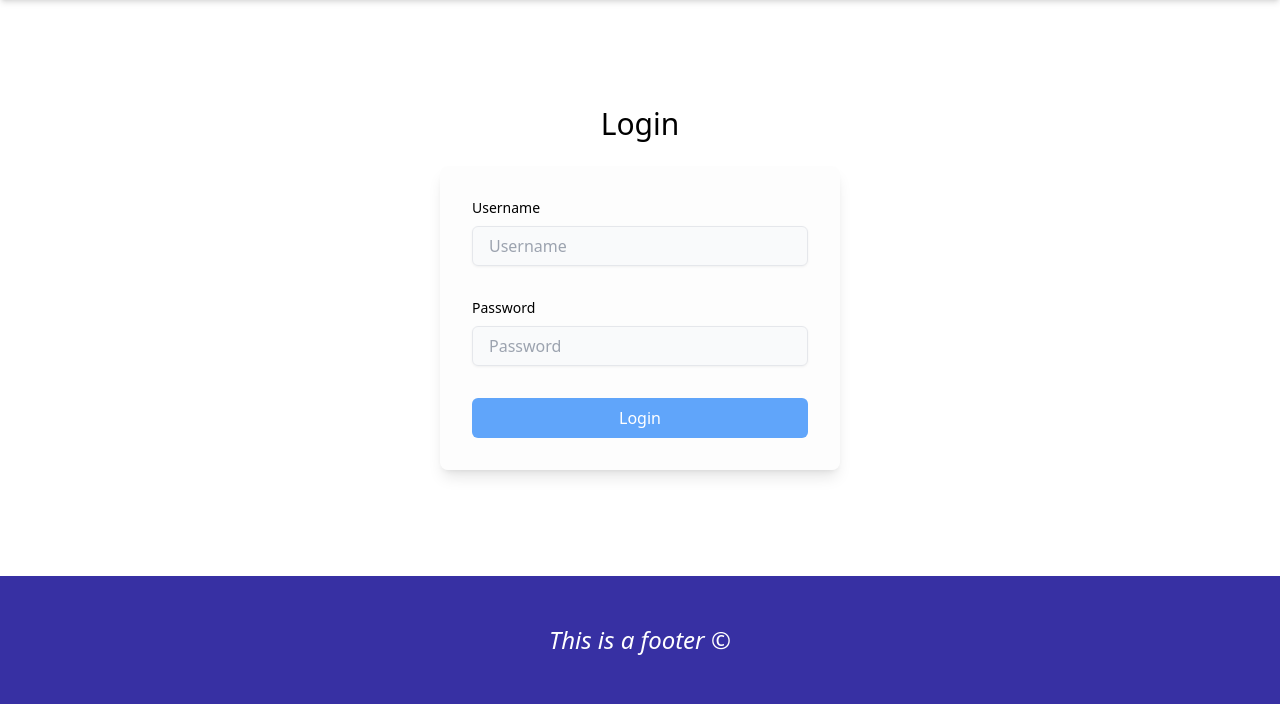
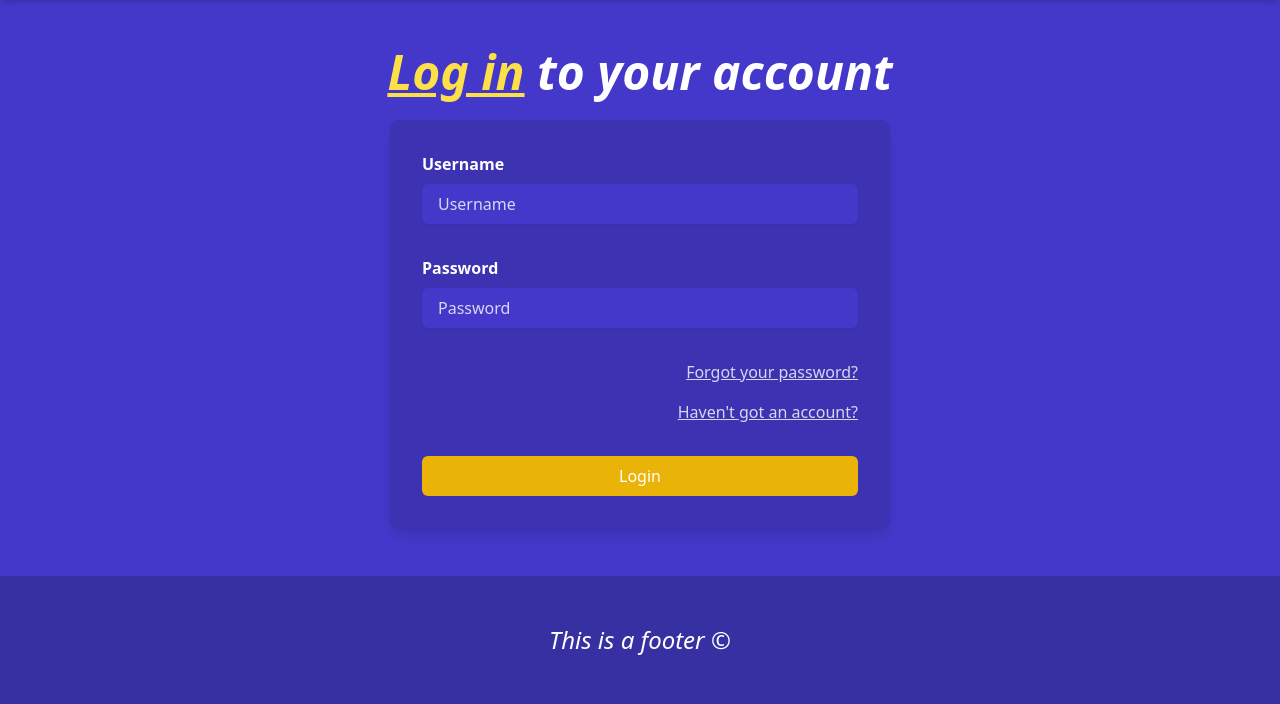
Before and after one commit to javierlnmn/django-scheduling, a Django app: page /accounts/login/ in a window 1280 px wide. Shown: the part 96-800 px from the top of the page. Run offline with Django 5.2, Linux system fonts and the light colour scheme; parts of the project's set-up code (start-up, migrations or seed data) failed here and were passed over; some libraries are stand-ins or nearby versions.

Commit message:
Login template adapted

```diff
--- a/accounts/templates/registration/login.html
+++ b/accounts/templates/registration/login.html
@@ -3,27 +3,31 @@
 
 {% block content %}
 
-<main class="flex-1 grid place-items-center">
+<main class="flex-1 grid place-items-center bg-indigo-700 text-white">
 
     <section class="w-11/12 max-w-[1200px] mx-auto py-6">
 
-        <h1 class="text-3xl text-center">Login</h1>
+        <h2 class="text-5xl max-md:text-3xl font-black text-center italic"><span class="underline text-yellow-300 decoration-yellow-300">Log in</span> to your account</h2>
 
-        <div class="max-w-[400px] mx-auto bg-gray-100/20 shadow-lg rounded-lg p-8 mt-6">
+        <div class="max-w-[500px] mx-auto bg-indigo-800/60 shadow-lg rounded-lg p-8 mt-6">
             <form method="POST" action="{% url 'accounts:login' %}">
                 {% csrf_token %}
                 <div class="flex flex-col gap-8">
                     <div class="group w-full">
-                        <label for="password" class="block w-full pb-2 text-sm font-medium transition-all duration-200 ease-in-out group-focus-within:text-blue-500">Username</label>
-                        <input required type="username" name="username" id="username" placeholder="Username" class="h-10 w-full border-[1px] border-gray-200 rounded-md bg-gray-50 px-4 font-thin outline-none drop-shadow-sm transition-all duration-200 ease-in-out focus:bg-white focus:ring-2 focus:ring-blue-500" />
+                        <label for="password" class="block font-bold w-full pb-2 text-md transition-all duration-200 ease-in-out group-focus-within:text-yellow-500">Username</label>
+                        <input required type="username" name="username" id="username" placeholder="Username" class="h-10 w-full border-0 placeholder-white/80 group-focus-within:placeholder-yellow-400/80 rounded-md px-4 outline-none drop-shadow-sm transition-all duration-200 ease-in-out bg-indigo-700 focus:ring-0" />
                     </div>
 
                     <div class="group w-full">
-                        <label for="password" class="block w-full pb-2 text-sm font-medium transition-all duration-200 ease-in-out group-focus-within:text-blue-500">Password</label>
-                        <input required type="password" name="password" id="password" placeholder="Password" class="h-10 w-full border-[1px] border-gray-200 rounded-md bg-gray-50 px-4 font-thin outline-none drop-shadow-sm transition-all duration-200 ease-in-out focus:bg-white focus:ring-2 focus:ring-blue-500" />
+                        <label for="password" class="block font-bold w-full pb-2 text-md transition-all duration-200 ease-in-out group-focus-within:text-yellow-500">Password</label>
+                        <input required type="password" name="password" id="password" placeholder="Password" class="h-10 w-full border-0 placeholder-white/80 group-focus-within:placeholder-yellow-400/80 rounded-md px-4 outline-none drop-shadow-sm transition-all duration-200 ease-in-out bg-indigo-700 focus:ring-0" />
                     </div>
 
-                    <button type="submit" class="px-4 h-10 bg-blue-400 hover:bg-blue-500 transition-colors text-white rounded-md">Login</button>
+                    <div class="flex flex-col items-end gap-4">
+                        <a class="underline text-white/80 hover:text-white" href="">Forgot your password?</a>
+                        <a class="underline text-white/80 hover:text-white" href="">Haven't got an account?</a>
+                    </div>
+                    <button type="submit" class="px-4 h-10 bg-yellow-500 hover:bg-yellow-600 transition-colors text-white rounded-md">Login</button>
                 </div>
             </form>
         </div>
--- a/common/templates/common/base/session_manager.html
+++ b/common/templates/common/base/session_manager.html
@@ -4,14 +4,14 @@
         <img class="aspect-1 h-10" src="{{ user.profile_picture_url }}" alt="User's profile picture">
     </div>
 
-    <div class="hidden absolute top-8 right-0 z-50 rounded-md w-max flex-col group-hover:flex min-w-32">
+    <div class="hidden absolute top-8 right-0 z-50 rounded-md w-max group-hover:flex flex-col min-w-36">
         <div class="h-4 bg-transparent w-full"></div>
-        <div class="shadow-xl bg-indigo-900 rounded-md flex flex-col">
+        <div class="shadow-xl bg-indigo-900 rounded-md flex flex-col items-end overflow-hidden">
             <a class="px-3 py-2 w-full hover:bg-indigo-950/30 transition-colors" href="">Account</a>
             <a class="px-3 py-2 w-full hover:bg-indigo-950/30 transition-colors" href="">Settings</a>
             <form action="{% url 'accounts:logout' %}" method="POST" class="px-3 py-2 w-full hover:bg-indigo-950/30 transition-colors">
                 {% csrf_token %}
-                <button type="submit">Logout</button>
+                <button class="text-red-400" type="submit">Logout</button>
             </form>
         </div>
     </div>
--- a/common/templates/common/index.html
+++ b/common/templates/common/index.html
@@ -6,7 +6,7 @@
     <div class="grid grid-cols-2 w-full min-h-96 bg-indigo-700 max-md:flex max-md:flex-col">
         <div class="grid place-items-center items-center max-md:py-12">
             <div class="w-3/4 mx-auto flex flex-col gap-5">
-                <h2 class="text-5xl font-black">Schedule your <span class="underline text-yellow-300 decoration-yellow-300">appointment right now</span>!</p>
+                <h2 class="text-5xl font-black">Schedule your <span class="underline text-yellow-300 decoration-yellow-300">appointment right now</span>!</h2>
                 <p class="font-bold italic text-xl">Easy as a click</p>
             </div>
         </div>
```
